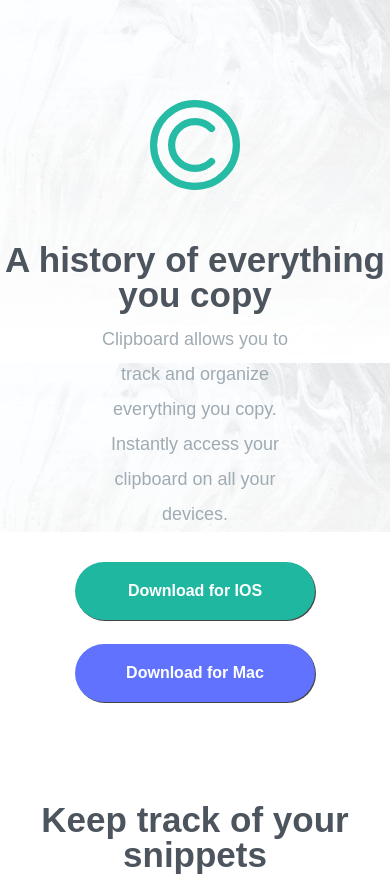
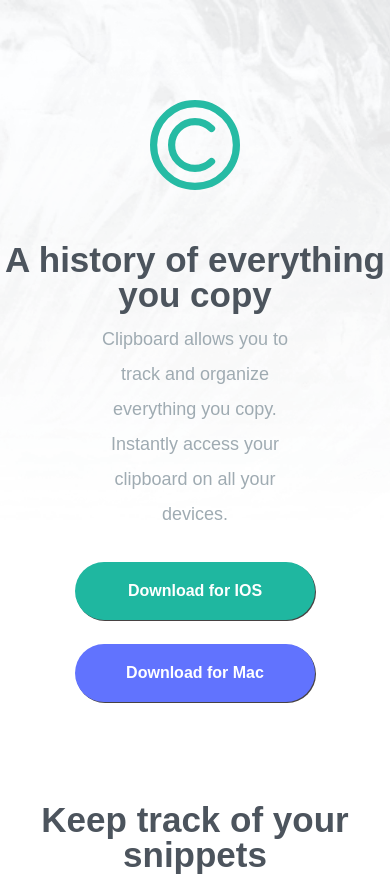
Before and after one commit to GiovanniVINI/field-academy, a plain HTML site: page HTML-CSS/desafioLandingPage/clipboard-landing-page-master/index.html in a window 390 px wide. Shown: the top 876 px of the page. Drawn offline with Linux system fonts and the light colour scheme; a web font is replaced by a local one.

Commit message:
doc: Finalizando css :fire:

```diff
--- a/HTML-CSS/desafioLandingPage/clipboard-landing-page-master/media.css
+++ b/HTML-CSS/desafioLandingPage/clipboard-landing-page-master/media.css
@@ -1,4 +1,12 @@
 @media screen and (max-width: 1090px){
+
+header {
+    background-image: url(./images/bg-header-mobile.png);
+    background-repeat: no-repeat;
+    background-position: center;
+    background-size: cover;
+    margin: 0 auto;
+}
 
 .actions {
     flex-direction: column;
--- a/HTML-CSS/desafioLandingPage/clipboard-landing-page-master/style.css
+++ b/HTML-CSS/desafioLandingPage/clipboard-landing-page-master/style.css
@@ -35,6 +35,10 @@ h3 {
 header {
     background-image: url(./images/bg-header-desktop.png);
     /*text-align: center;*/
+    background-repeat: no-repeat;
+    background-position: center;
+    background-size: cover;
+    margin: 0 auto;
     padding-top: 100px;
 }
 
```
